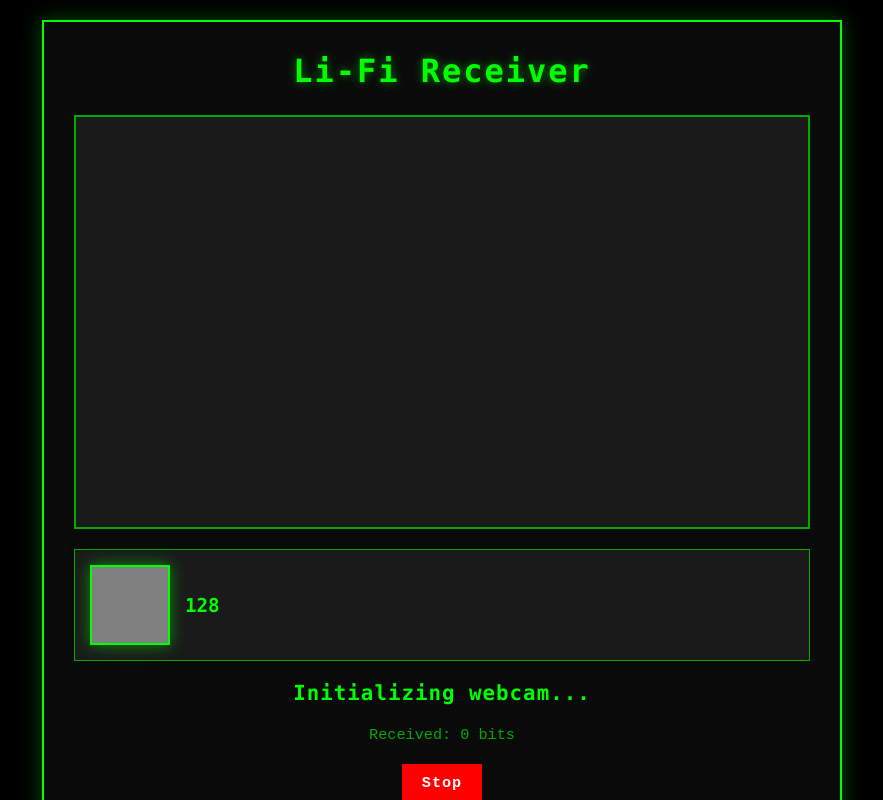
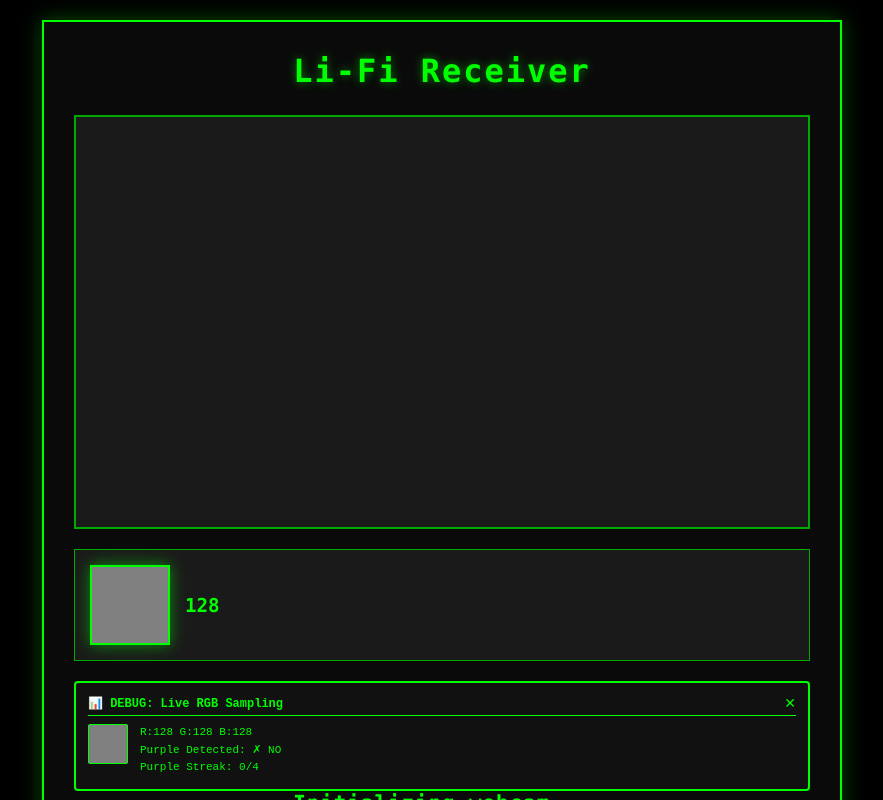
Before and after one commit to mrkushalsm/li-fi, a Next.js app: page /receive in a window 1280 px wide. Both pictures are taken after a click on the button "Start Reception". Shown: the top 800 px of the page, without its empty margins (198-1081 px from the left). Built offline with nearby package versions, Linux system fonts and the light colour scheme; no server answers.

Commit message:
feat: add visual debug panel on receiver for real-time RGB and purple detection

```diff
--- a/app/receive/page.tsx
+++ b/app/receive/page.tsx
@@ -20,6 +20,13 @@ export default function ReceivePage() {
   const [blinkDetected, setBlinkDetected] = useState(false);
   const [blinkMessage, setBlinkMessage] = useState('');
   const [toastVisible, setToastVisible] = useState(false);
+
+  // Debug display state
+  const [debugColor, setDebugColor] = useState('rgb(128, 128, 128)');
+  const [debugRgb, setDebugRgb] = useState('R:128 G:128 B:128');
+  const [debugPurpleDetected, setDebugPurpleDetected] = useState(false);
+  const [debugPurpleStreak, setDebugPurpleStreak] = useState(0);
+  const [debugShowPanel, setDebugShowPanel] = useState(true);
 
   const videoRef = useRef<HTMLVideoElement>(null);
   const canvasRef = useRef<HTMLCanvasElement>(null);
@@ -116,9 +123,13 @@ export default function ReceivePage() {
 
         // Update display
         setDisplayBrightness(brightness);
+        setDebugRgb(`R:${color.red} G:${color.green} B:${color.blue}`);
+        setDebugColor(`rgb(${color.red}, ${color.green}, ${color.blue})`);
 
         if (stateRef.current === 'receiving' && fileDecodedRef.current && decodedFileRef.current && purpleFrame) {
+          setDebugPurpleDetected(true);
           purpleStreakRef.current += 1;
+          setDebugPurpleStreak(purpleStreakRef.current);
           console.log(`[Receiver] Purple frame detected! Streak: ${purpleStreakRef.current}/4`);
           setStatus('END SIGNAL DETECTED...');
 
@@ -131,6 +142,8 @@ export default function ReceivePage() {
           rafRef.current = requestAnimationFrame(receive);
           return;
         } else if (stateRef.current === 'receiving' && fileDecodedRef.current && decodedFileRef.current && !purpleFrame) {
+          setDebugPurpleDetected(false);
+          setDebugPurpleStreak(0);
           console.log(`[Receiver] Waiting for purple end marker. RGB: (${color.red}, ${color.green}, ${color.blue})`);
         }
 
@@ -369,6 +382,8 @@ export default function ReceivePage() {
       }
       decodedFileRef.current = null;
       purpleStreakRef.current = 0;
+      setDebugShowPanel(false);
+      setDebugPurpleStreak(0);
     };
   }, []);
 
@@ -397,6 +412,7 @@ export default function ReceivePage() {
 
         {/* Display brightness indicator */}
         {state !== 'idle' && (
+            <>
               <div className={styles.brightnessIndicator}>
                 <div
                   className={styles.brightnessBox}
@@ -406,6 +422,40 @@ export default function ReceivePage() {
                 />
                 <span>{displayBrightness}</span>
               </div>
+
+              {/* DEBUG PANEL - Real-time RGB and purple detection */}
+              {debugShowPanel && (
+                <div className={styles.debugPanel}>
+                  <div className={styles.debugHeader}>
+                    📊 DEBUG: Live RGB Sampling
+                    <button
+                      onClick={() => setDebugShowPanel(false)}
+                      className={styles.debugClose}
+                    >
+                      ✕
+                    </button>
+                  </div>
+                  <div className={styles.debugContent}>
+                    <div className={styles.debugColorSwatch} style={{ backgroundColor: debugColor }} />
+                    <div className={styles.debugValues}>
+                      {debugRgb}
+                      <br />
+                      Purple Detected: {debugPurpleDetected ? '✓ YES' : '✗ NO'}
+                      <br />
+                      Purple Streak: {debugPurpleStreak}/4
+                    </div>
+                  </div>
+                </div>
+              )}
+              {!debugShowPanel && (
+                <button
+                  onClick={() => setDebugShowPanel(true)}
+                  className={styles.debugToggle}
+                >
+                  [Show Debug]
+                </button>
+              )}
+            </>
         )}
 
         {/* Status and controls */}
--- a/app/receive/receive.module.css
+++ b/app/receive/receive.module.css
@@ -229,3 +229,76 @@
     opacity: 1;
   }
 }
+
+.debugPanel {
+  margin-top: 16px;
+  padding: 12px;
+  background-color: #111;
+  border: 2px solid #00ff00;
+  border-radius: 4px;
+  color: #00ff00;
+  font-family: monospace;
+  font-size: 12px;
+  z-index: 500;
+}
+
+.debugHeader {
+  display: flex;
+  justify-content: space-between;
+  align-items: center;
+  margin-bottom: 8px;
+  font-weight: bold;
+  border-bottom: 1px solid #00ff00;
+  padding-bottom: 4px;
+}
+
+.debugClose {
+  background: none;
+  border: none;
+  color: #00ff00;
+  cursor: pointer;
+  font-size: 14px;
+  padding: 0;
+  margin-left: 8px;
+}
+
+.debugClose:hover {
+  color: #ff0000;
+}
+
+.debugContent {
+  display: flex;
+  gap: 12px;
+  align-items: flex-start;
+}
+
+.debugColorSwatch {
+  width: 40px;
+  height: 40px;
+  border: 1px solid #00ff00;
+  border-radius: 2px;
+  flex-shrink: 0;
+}
+
+.debugValues {
+  flex-grow: 1;
+  line-height: 1.6;
+  font-size: 11px;
+}
+
+.debugToggle {
+  margin-top: 8px;
+  padding: 6px 12px;
+  background-color: #000;
+  border: 1px solid #00ff00;
+  color: #00ff00;
+  cursor: pointer;
+  font-family: monospace;
+  font-size: 11px;
+  border-radius: 2px;
+}
+
+.debugToggle:hover {
+  background-color: #00ff00;
+  color: #000;
+}
```
Lines whose indentation alone changed are shown as unchanged.
